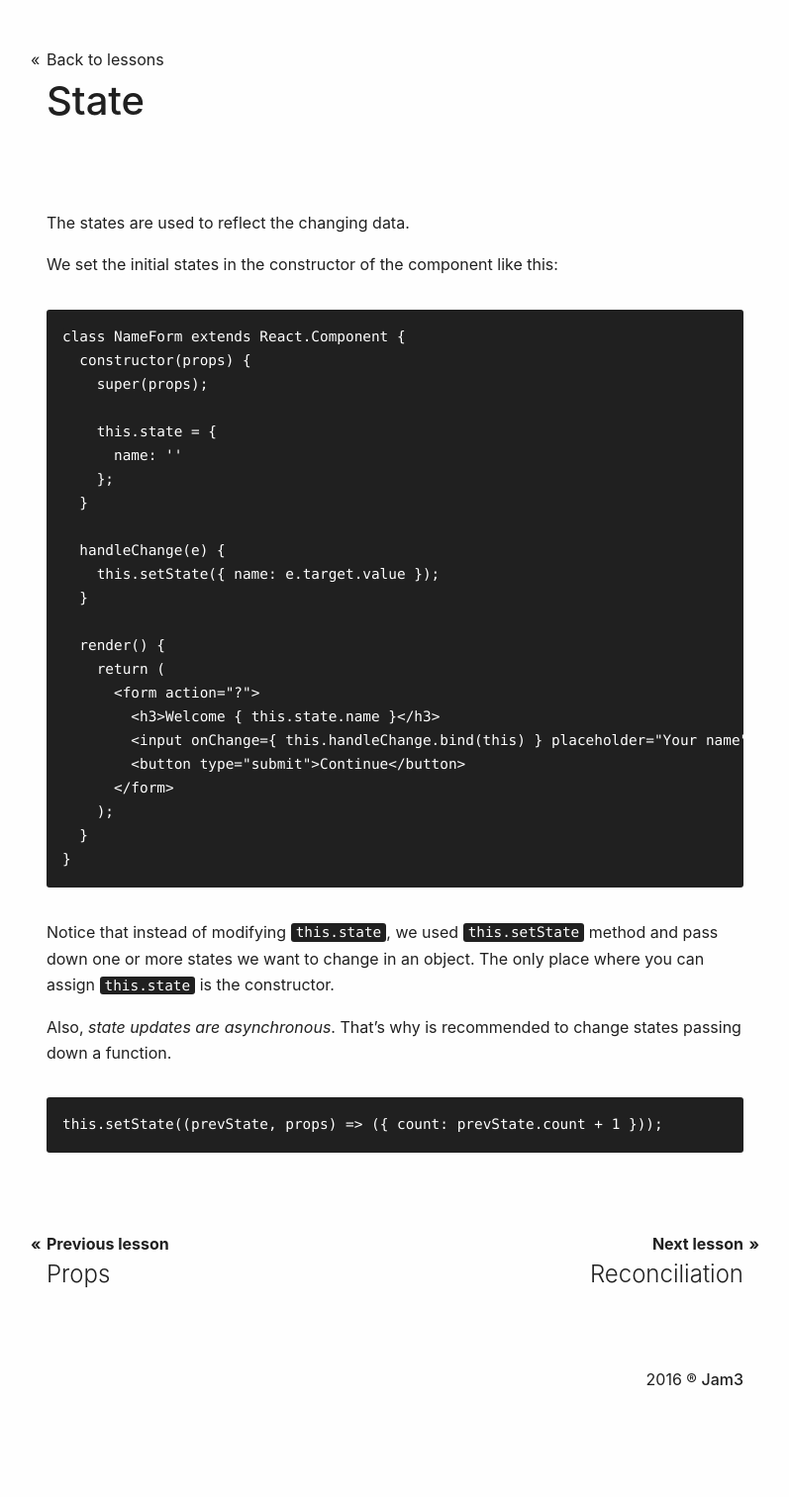
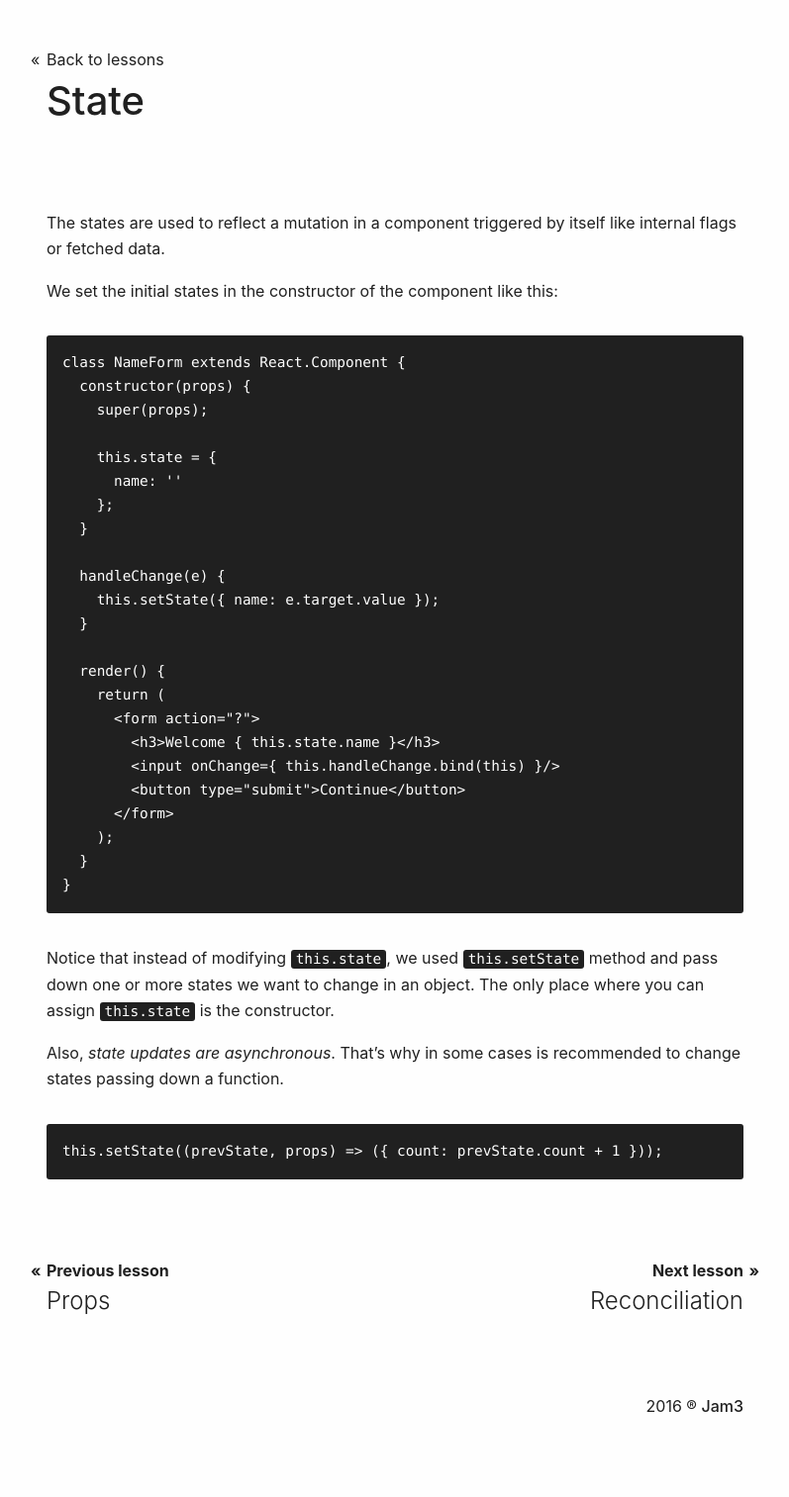
Before and after one commit to Experience-Monks/jam3-lessons-react, a Jekyll site: the page built from _lessons/06-state.md, in a window 1280 px wide. Shown: the whole page at 99% size, without its empty margins (241-1038 px from the left). Built offline with Jekyll 4.4.1, drawn with Linux system fonts in a browser that asks for light colours; before the commit the page ends 1486 px from its top, so only the background shows below that.

Commit message:
Improve content on state article

````diff
--- a/_lessons/06-state.md
+++ b/_lessons/06-state.md
@@ -11,11 +11,11 @@ references:
     url: 'https://medium.com/@shopsifter/using-a-function-in-setstate-instead-of-an-object-1f5cfd6e55d1#.dd532hyfa'
 ---
 
-The states are used to reflect the changing data.
+The states are used to reflect a mutation in a component triggered by itself like internal flags or fetched data.
 
 We set the initial states in the constructor of the component like this:
 
-```js
+```jsx
 class NameForm extends React.Component {
   constructor(props) {
     super(props);
@@ -33,7 +33,7 @@ class NameForm extends React.Component {
     return (
       <form action="?">
         <h3>Welcome { this.state.name }</h3>
-        <input onChange={ this.handleChange.bind(this) } placeholder="Your name"/>
+        <input onChange={ this.handleChange.bind(this) }/>
         <button type="submit">Continue</button>
       </form>
     );
@@ -43,7 +43,7 @@ class NameForm extends React.Component {
 
 Notice that instead of modifying `this.state`, we used `this.setState` method and pass down one or more states we want to change in an object. The only place where you can assign `this.state` is the constructor.
 
-Also, _state updates are asynchronous_. That's why is recommended to change states passing down a function.
+Also, _state updates are asynchronous_. That's why in some cases is recommended to change states passing down a function.
 
 ```js
 this.setState((prevState, props) => ({ count: prevState.count + 1 }));
````
